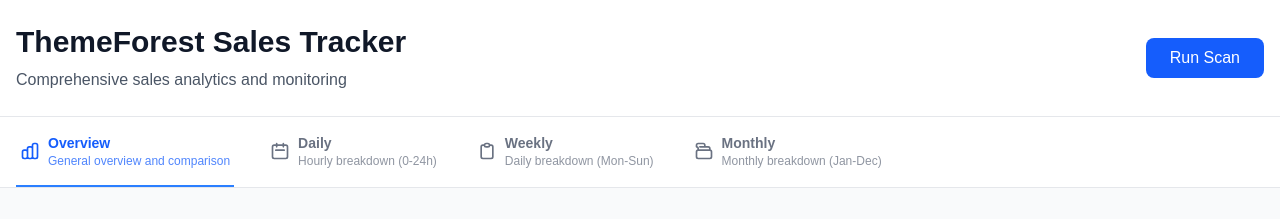
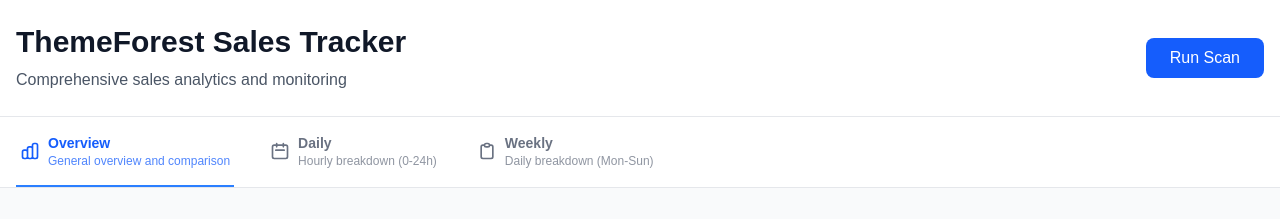
Before and after one commit to hoangc7/sales-tracker-for-envato, a Next.js app: page / in a window 1280 px wide. Shown: the top 219 px of the page. Built offline with nearby package versions, Linux system fonts and the light colour scheme; no server answers; the database is empty.

Commit message:
Remove the Monthly nav item

```diff
--- a/src/components/Dashboard.tsx
+++ b/src/components/Dashboard.tsx
@@ -7,7 +7,6 @@
 import { DashboardNavigation, DashboardView } from './DashboardNavigation';
 import { DailyDashboard } from './DailyDashboard';
 import { WeeklyDashboard } from './WeeklyDashboard';
-import { MonthlyDashboard } from './MonthlyDashboard';
 import { ScanButton } from './ScanButton';
 
 type ViewMode = 'table' | 'cards';
@@ -150,8 +149,6 @@
         return <DailyDashboard />;
       case 'weekly':
         return <WeeklyDashboard />;
-      case 'monthly':
-        return <MonthlyDashboard />;
       case 'overview':
       default:
         return (
--- a/src/components/DashboardNavigation.tsx
+++ b/src/components/DashboardNavigation.tsx
@@ -1,6 +1,6 @@
 'use client';
 
-export type DashboardView = 'overview' | 'daily' | 'weekly' | 'monthly';
+export type DashboardView = 'overview' | 'daily' | 'weekly';
 
 interface DashboardNavigationProps {
   currentView: DashboardView;
@@ -41,17 +41,6 @@
         </svg>
       ),
       description: 'Daily breakdown (Mon-Sun)'
-    },
-    {
-      id: 'monthly' as DashboardView,
-      name: 'Monthly',
-      icon: (
-        <svg className="w-5 h-5" fill="none" stroke="currentColor" viewBox="0 0 24 24">
-          <path strokeLinecap="round" strokeLinejoin="round" strokeWidth={2}
-                d="M19 11H5m14 0a2 2 0 012 2v6a2 2 0 01-2 2H5a2 2 0 01-2-2v-6a2 2 0 012-2m14 0V9a2 2 0 00-2-2M5 11V9a2 2 0 00-2-2m0 0V5a2 2 0 012-2h6a2 2 0 012 2v2M7 7h10" />
-        </svg>
-      ),
-      description: 'Monthly breakdown (Jan-Dec)'
     }
   ];
 
```
